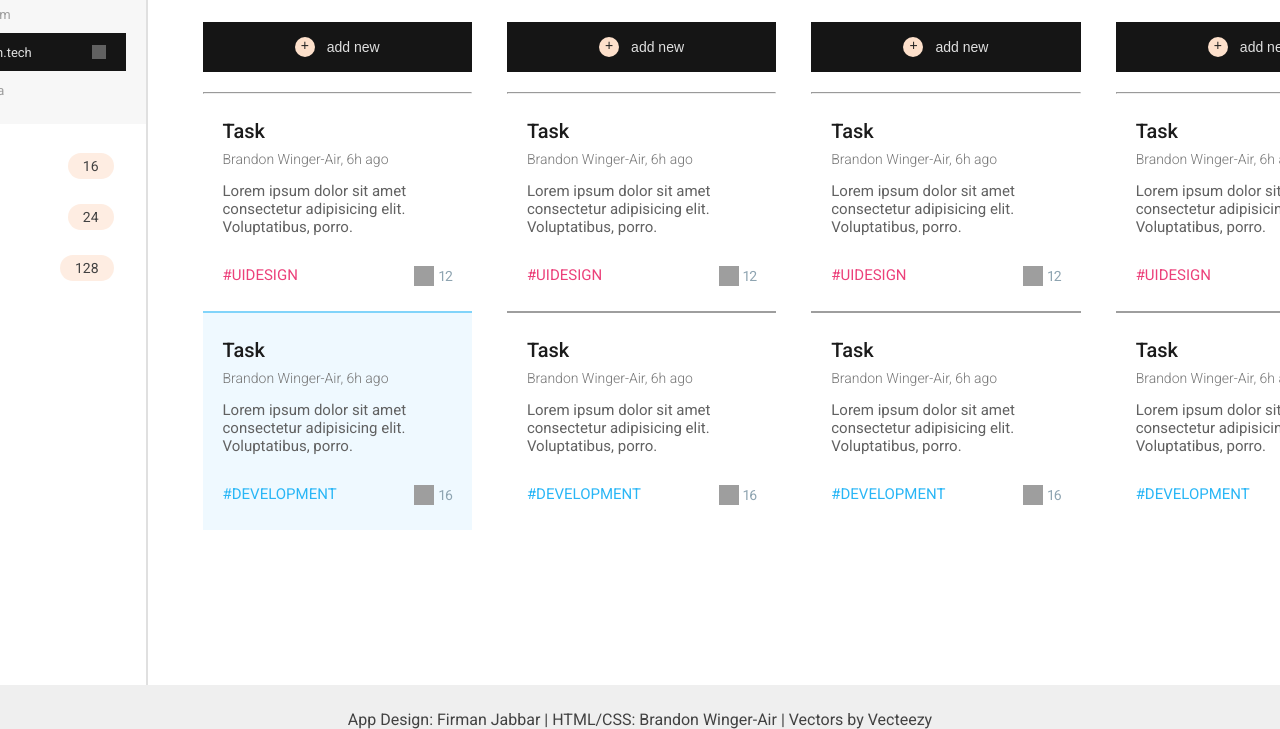
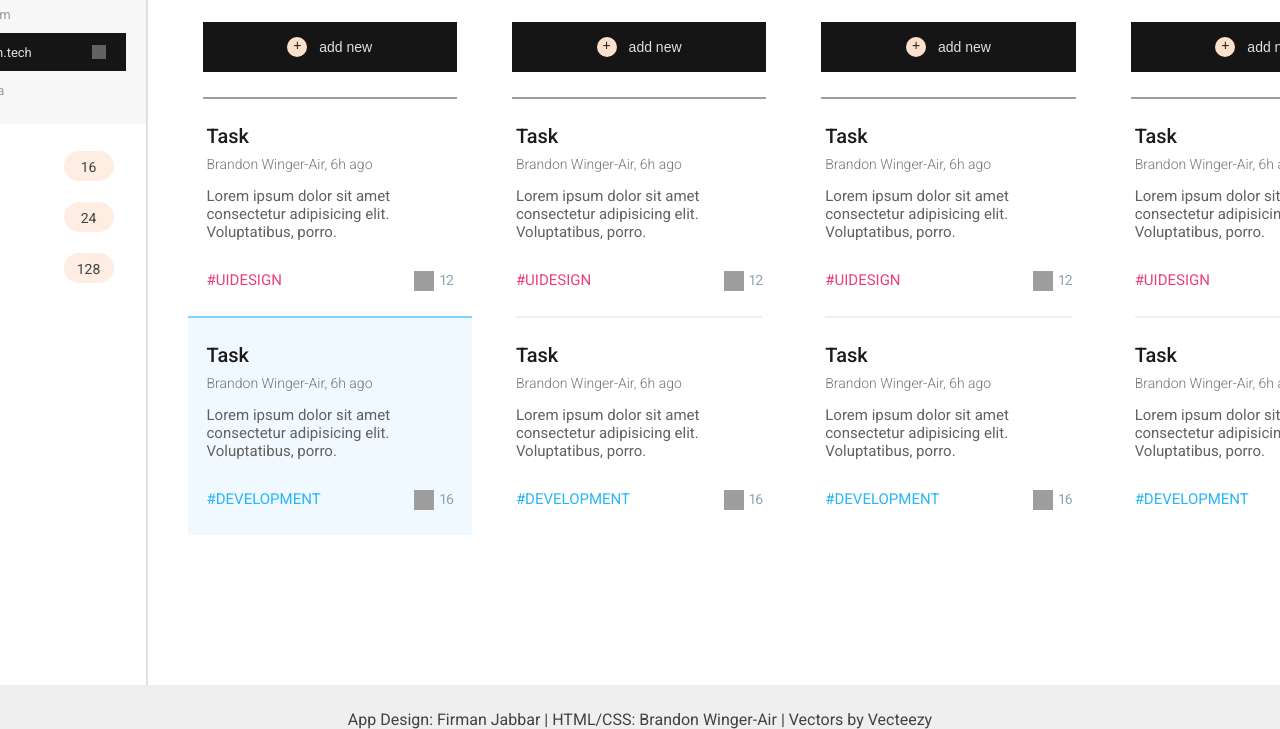
Before and after one commit to BrandonWingerAir/task-tracker-dashboard-page, a plain HTML site: page index.html in a window 1280 px wide. Shown: the part 235-964 px from the top of the page. Drawn offline with Linux system fonts and the light colour scheme; grey boxes are pictures that could not be loaded.

Commit message:
card column spacing structure & menu alert style fixes

```diff
--- a/index.html
+++ b/index.html
@@ -96,8 +96,9 @@
                     </div>
                     <p>Search</p>
                 </header>
-                <section id="main-content">
+                <section>
                     <div class="column">
+                        <div class="card-spacer">
                             <div class="column-header">
                                 <div>
                                     <h4>To Do</h4>
@@ -113,6 +114,7 @@
                             </button>
 
                             <hr>
+                        </div>
 
                         <div class="cards-container">
                             <div class="card">
@@ -153,6 +155,7 @@
                     </div>
 
                     <div class="column">
+                        <div class="card-spacer">
                             <div class="column-header">
                                 <div>
                                     <h4>In Progress</h4>
@@ -168,6 +171,7 @@
                             </button>
 
                             <hr>
+                        </div>
 
                         <div class="cards-container">
                             <div class="card">
@@ -208,6 +212,7 @@
                     </div>
 
                     <div class="column">
+                        <div class="card-spacer">
                             <div class="column-header">
                                 <div>
                                     <h4>In Review</h4>
@@ -223,6 +228,7 @@
                             </button>
 
                             <hr>
+                        </div>
 
                         <div class="cards-container">
                             <div class="card">
@@ -263,6 +269,7 @@
                     </div>
 
                     <div class="column">
+                        <div class="card-spacer">
                             <div class="column-header">
                                 <div>
                                     <h4>Done</h4>
@@ -278,6 +285,7 @@
                             </button>
 
                             <hr>
+                        </div>
 
                         <div class="cards-container">
                             <div class="card">
--- a/style.css
+++ b/style.css
@@ -179,7 +179,12 @@ nav li a {
 
 .nav-updates {
     background: #feede2;
-    padding: 5px 15px;
+    width: 50px;
+    height: 30px;
+    padding-top: 2px;
+    display: flex;
+    justify-content: center;
+    align-items: center;
     border-radius: 25px;
     position: absolute;
     right: 32px;
@@ -220,11 +225,7 @@ section {
     display: inline-block;
     display: grid;
     grid-template-columns: 1fr 1fr 1fr 1fr;
-    column-gap: 35px;
-}
-
-#main-content {
-    padding: 0 15px;
+    column-gap: 25px;
 }
 
 .column-header {
@@ -273,7 +274,7 @@ h5 {
     justify-content: center;
     align-items: center;
     column-gap: 12px;
-    margin-bottom: 20px;
+    margin-bottom: 25px;
 }
 
 .add-task-icon {
@@ -285,18 +286,35 @@ h5 {
     border-radius: 50%;
 }
 
+hr {
+    border: 1px solid #9e9e9e;
+}
+
 .card {
-    padding: 25px 20px;
-    border-top: 2px solid #9e9e9e;
+    margin: 25px 19px;
+    padding-top: 25px;
+    border-top: 2px solid #eeeeee;
+    box-sizing: content-box;
 }
 
 .card:first-of-type {
     border: none;
+    padding-top: 0;
+}
+
+.card-spacer {
+    padding: 0 15px;
 }
 
 .card-selected {
     background-color: #eff9ff;
     border-top: 2px solid #81d4fa;
+    margin: 0;
+    padding: 25px 19px;
+}
+
+.card-selected .card-spacer {
+    padding: 0;
 }
 
 .card h6 {
@@ -350,7 +368,8 @@ h5 {
 
 .card-updates span {
     font-size: 14px;
-    margin-left: 4px;
+    margin-left: 5px;
+    margin-bottom: 2px;
     letter-spacing: -1px;
     color: #8ea4b1;
 }
```
Also changed, not shown: 1 other file. Lines whose indentation alone changed are shown as unchanged.
